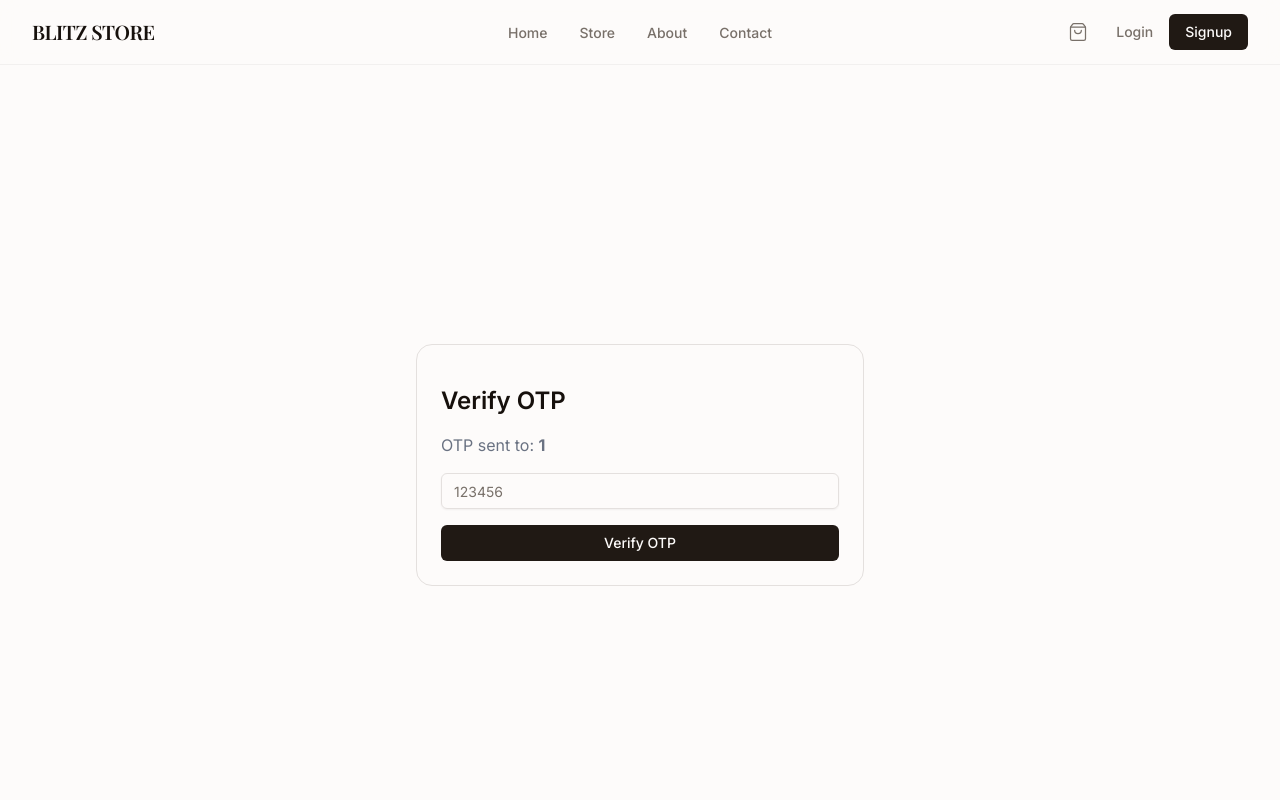
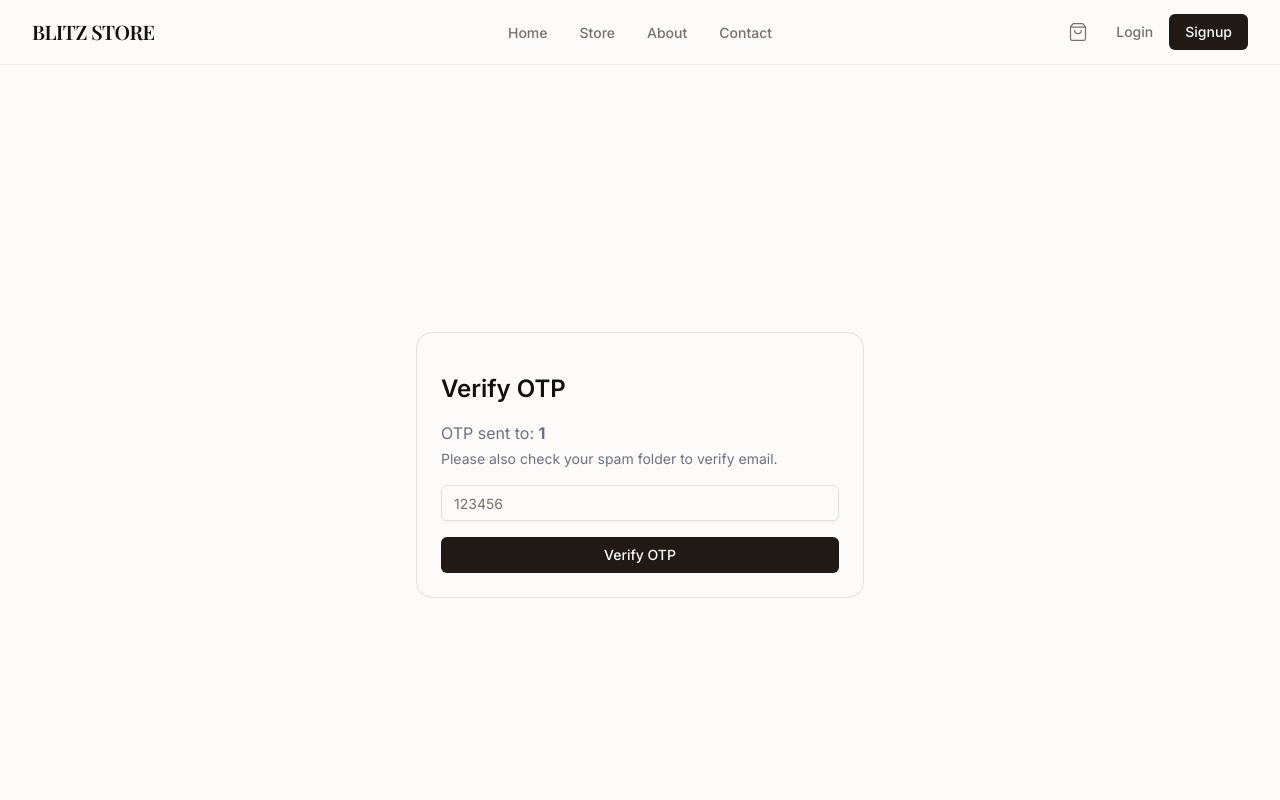
Before and after one commit to Faizanzahid-166/next_js, a Next.js app in the folder 01_real_ecommerce_store/: page /verify-otp/1 in a window 1280 px wide. Shown: the top 800 px of the page. Built offline with nearby package versions, Linux system fonts and the light colour scheme; no server answers; a web font is replaced by a local one.

Commit message:
feat: add OTP verification page and client component for email authentication

```diff
--- a/01_real_ecommerce_store/src/app/(auth-pages)/verify-otp/VerifyOTPClient.jsx
+++ b/01_real_ecommerce_store/src/app/(auth-pages)/verify-otp/VerifyOTPClient.jsx
@@ -164,7 +164,7 @@ export default function VerifyOTPClient({ email }) {
 
         {/* Bottom */}
         <div className="relative z-10 border-t border-neutral-800 pt-6">
-          <p className="text-neutral-500 text-xs">Check your spam folder if you don't see the email.</p>
+          <p className="text-neutral-500 text-xs">Please also check your spam folder to verify email.</p>
         </div>
       </div>
 
@@ -189,6 +189,9 @@ export default function VerifyOTPClient({ email }) {
             <p className="text-sm text-neutral-500">
               We sent a 6-digit code to{' '}
               <span className="font-semibold text-neutral-800 break-all">{email}</span>
+            </p>
+            <p className="text-xs text-neutral-500 pt-1">
+              Please also check your spam folder to verify email.
             </p>
           </div>
 
@@ -265,7 +268,7 @@ export default function VerifyOTPClient({ email }) {
                 : 'Resend OTP'}
             </button>
             <p className="text-xs text-neutral-400 text-center">
-              Also check your spam or junk mail folder.
+              Please also check your spam folder to verify email.
             </p>
           </div>
 
--- a/01_real_ecommerce_store/src/app/(auth-pages)/verify-otp/[email]/page.jsx
+++ b/01_real_ecommerce_store/src/app/(auth-pages)/verify-otp/[email]/page.jsx
@@ -85,8 +85,11 @@ export default function VerifyOTPPage() {
     <div className="min-h-screen flex items-center justify-center">
       <div className="max-w-md w-full border p-6 rounded-2xl pt-10">
         <h1 className="text-2xl font-semibold mb-4">Verify OTP</h1>
-        <p className="text-gray-500 mb-4">
+        <p className="text-gray-500 mb-1">
           OTP sent to: <b>{email}</b>
+        </p>
+        <p className="text-sm text-gray-500 mb-4">
+          Please also check your spam folder to verify email.
         </p>
 
         <form onSubmit={handleSubmit(handleVerify)} className="space-y-4">
```
